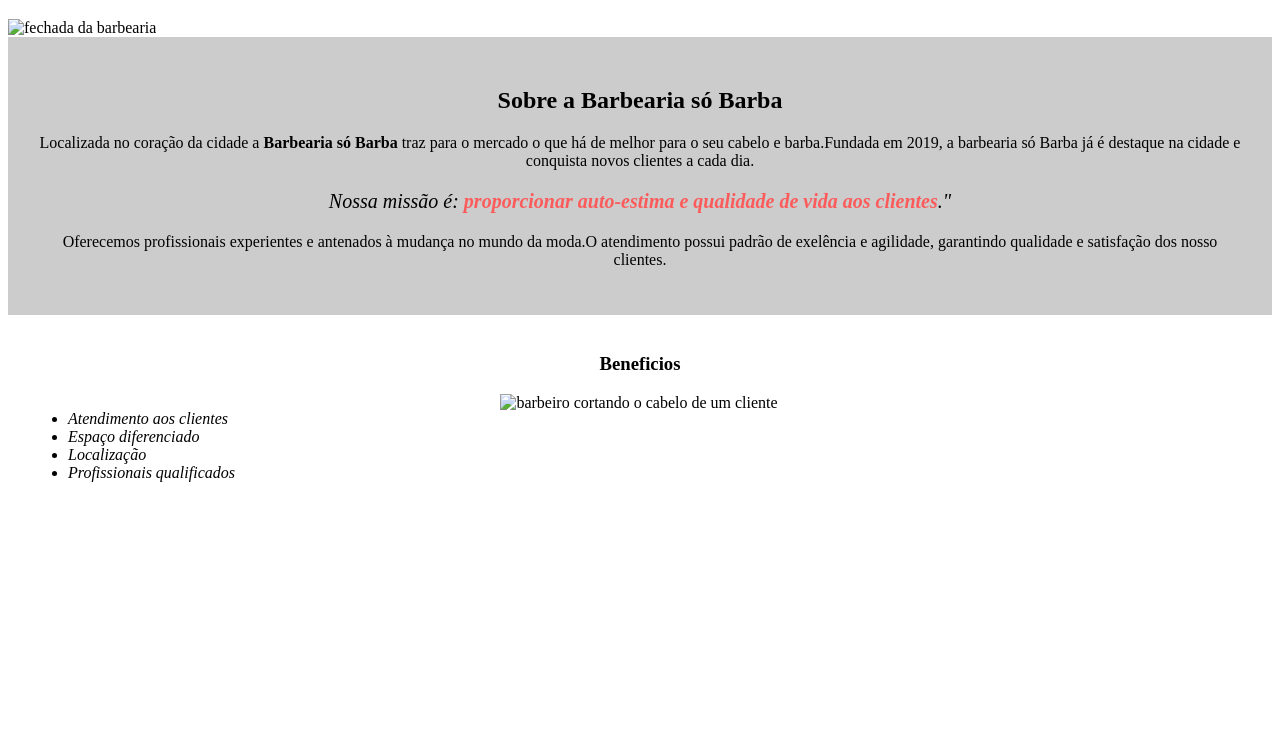
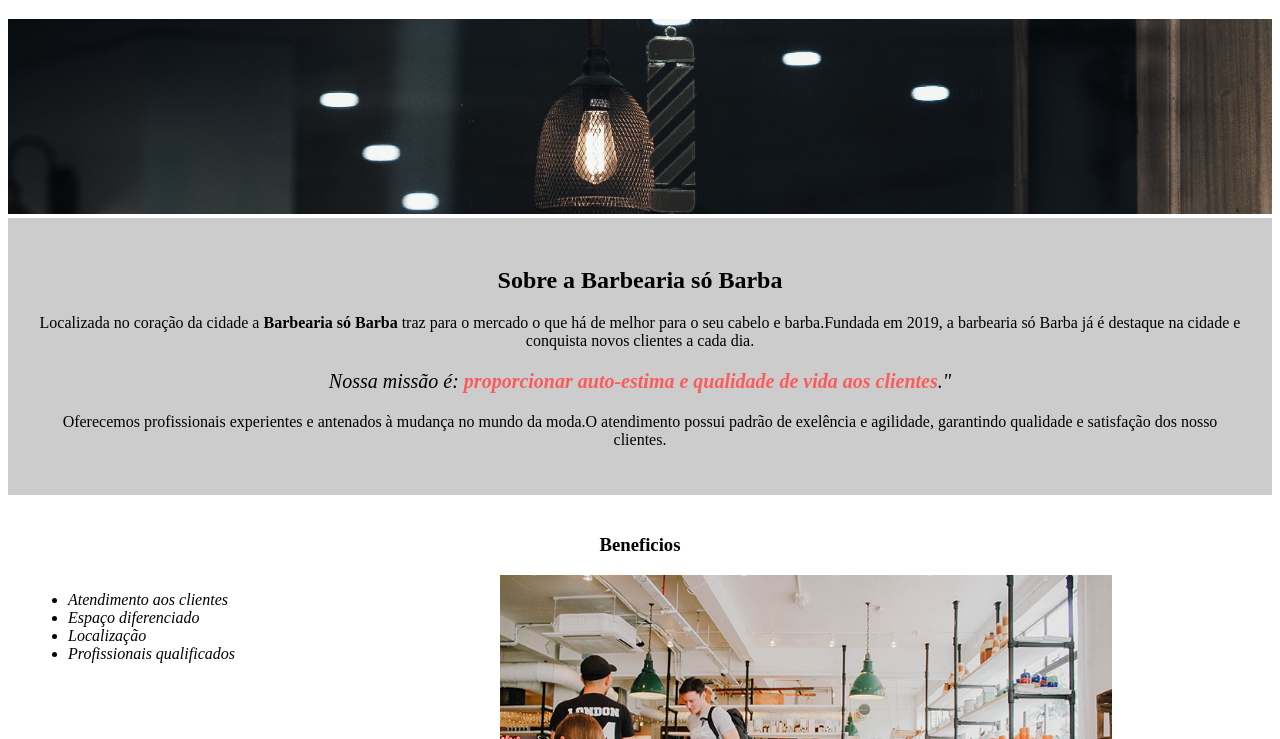
Before and after one commit to guilhermemassareli/barbearia-so-barba, a plain HTML site: page index.html in a window 1280 px wide. Shown: the part 61-800 px from the top of the page. Drawn offline with Linux system fonts and the light colour scheme.

Commit message:
finalização do projeto da barbearia

```diff
--- a/index.html
+++ b/index.html
@@ -9,7 +9,7 @@
         <header>
             <h1 class="titulo-principal">Barbearia só Barba</h1>
         </header>
-        <img src="" alt="fechada da barbearia" id="">
+        <img src="imagens/banner.jpg" alt="fechada da barbearia" id="banner">
         <div class="principal">
             <h2 class="titulo-centralizado">Sobre a Barbearia só Barba</h2>
 
@@ -30,7 +30,7 @@
                 <li class="itens">Profissionais qualificados</li>
 
             </ul>
-            <img src="" alt="barbeiro cortando o cabelo de um cliente" class="imagem-beneficios">
+            <img src="imagens/beneficios.jpg" alt="barbeiro cortando o cabelo de um cliente" class="imagem-beneficios">
         </div>
     </body>
 </html>
```
Also changed, not shown: imagens/banner.jpg (added), imagens/beneficios.jpg (added).
